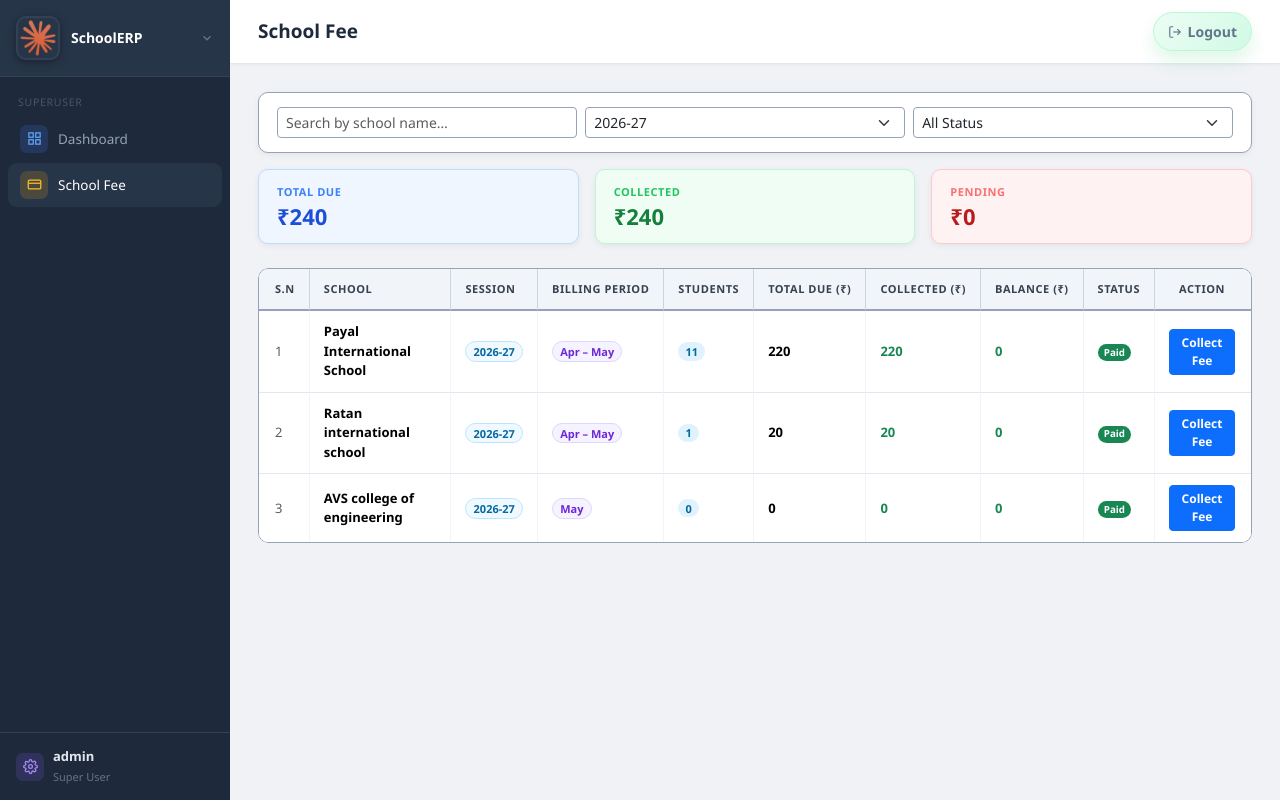
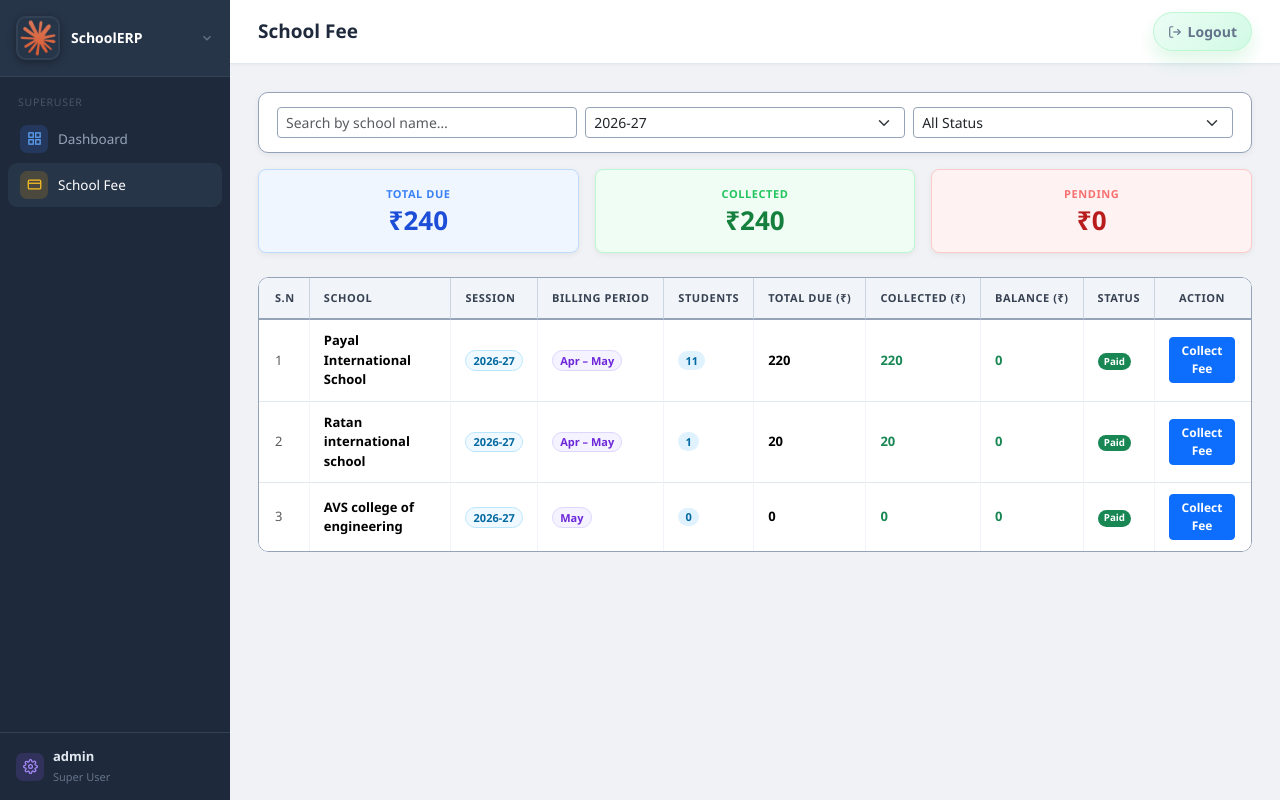
Before and after one commit to satyam0007-git/school_erp, a Django app: page /super/school-fee/ in a window 1280 px wide. Run offline with Django 5.2, Linux system fonts and the light colour scheme; a user stored in the database is signed in; data comes from the database, SQL or seed files in the repository; both versions use the stored data as it was after the commit.

Commit message:
simplify superuser dashboard kpi

```diff
--- a/templates/superuser/school_fee_dashboard.html
+++ b/templates/superuser/school_fee_dashboard.html
@@ -5,27 +5,19 @@
 {% block extra_head %}
 <style>
   .fee-kpi-card {
-    background:#fff;
-    border-radius:10px;
-    padding:14px 18px;
-    border:1.5px solid #94a3b8;
-    box-shadow:0 2px 6px rgba(0,0,0,.06);
     cursor:pointer;
     transition:all 0.3s ease;
+    border-radius:8px;
   }
   .fee-kpi-card:hover {
     transform:translateY(-2px);
-    box-shadow:0 4px 12px rgba(0,0,0,.1);
-    background-color: #1f2937 !important;
-    border-color: #111827 !important;
+    box-shadow:0 4px 12px rgba(0,0,0,.1) !important;
   }
-  .fee-kpi-card:hover .label { color: #f3f4f6 !important; }
-  .fee-kpi-card:hover .value { color: #f9fafb !important; }
   .fee-kpi-card.active {
     transform:scale(1.02);
   }
-  .fee-kpi-card .label { font-size:11px; font-weight:600; color:#94a3b8; text-transform:uppercase; letter-spacing:.05em; }
-  .fee-kpi-card .value { font-size:22px; font-weight:700; line-height:1.2; margin-top:2px; }
+  .fee-kpi-card .kpi-label { font-size:11px; font-weight:600; text-transform:uppercase; letter-spacing:.05em; }
+  .fee-kpi-card .kpi-value { font-size:26px; font-weight:700; line-height:1.2; margin-top:2px; }
 
   .fee-table { border-collapse:separate; border-spacing:0; border:1.5px solid #94a3b8; border-radius:10px; overflow:hidden; width:100%; }
   .fee-table thead th { font-size:11px; font-weight:700; text-transform:uppercase; letter-spacing:.05em; color:#374151; background:#f1f5f9; border-bottom:2px solid #94a3b8; border-right:1px solid #cbd5e1; padding:12px 14px; white-space:nowrap; position:sticky; top:0; z-index:1; }
@@ -64,21 +56,21 @@
 {# ── KPI Cards ─────────────────────────────────────────────────────────── #}
 <div class="row g-3 mb-4">
   <div class="col-6 col-md-4">
-    <div class="fee-kpi-card kpi-monthly" onclick="toggleKPI(this)" data-kpi="monthly" style="background:#eff6ff; border-color:#bfdbfe;">
-      <div class="label" style="color:#3b82f6;">Total Due</div>
-      <div id="kpi-monthly-total" class="value" style="color:#1d4ed8;">₹{{ total_monthly|floatformat:0 }}</div>
+    <div class="card text-center p-3 fee-kpi-card kpi-monthly" onclick="toggleKPI(this)" data-kpi="monthly" style="background:#eff6ff;border:1.5px solid #bfdbfe;box-shadow:0 2px 6px rgba(0,0,0,.06);">
+      <div class="kpi-label" style="color:#3b82f6;">Total Due</div>
+      <div id="kpi-monthly-total" class="kpi-value" style="color:#1d4ed8;">₹{{ total_monthly|floatformat:0 }}</div>
     </div>
   </div>
   <div class="col-6 col-md-4">
-    <div class="fee-kpi-card kpi-collected" onclick="toggleKPI(this)" data-kpi="collected" style="background:#f0fdf4; border-color:#bbf7d0;">
-      <div class="label" style="color:#22c55e;">Collected</div>
-      <div id="kpi-collected" class="value" style="color:#15803d;">₹{{ total_collected|floatformat:0 }}</div>
+    <div class="card text-center p-3 fee-kpi-card kpi-collected" onclick="toggleKPI(this)" data-kpi="collected" style="background:#f0fdf4;border:1.5px solid #bbf7d0;box-shadow:0 2px 6px rgba(0,0,0,.06);">
+      <div class="kpi-label" style="color:#22c55e;">Collected</div>
+      <div id="kpi-collected" class="kpi-value" style="color:#15803d;">₹{{ total_collected|floatformat:0 }}</div>
     </div>
   </div>
   <div class="col-6 col-md-4">
-    <div class="fee-kpi-card kpi-pending" onclick="toggleKPI(this)" data-kpi="pending" style="background:#fef2f2; border-color:#fecaca;">
-      <div class="label" style="color:#f87171;">Pending</div>
-      <div id="kpi-pending" class="value" style="color:#b91c1c;">₹{{ total_pending|floatformat:0 }}</div>
+    <div class="card text-center p-3 fee-kpi-card kpi-pending" onclick="toggleKPI(this)" data-kpi="pending" style="background:#fef2f2;border:1.5px solid #fecaca;box-shadow:0 2px 6px rgba(0,0,0,.06);">
+      <div class="kpi-label" style="color:#f87171;">Pending</div>
+      <div id="kpi-pending" class="kpi-value" style="color:#b91c1c;">₹{{ total_pending|floatformat:0 }}</div>
     </div>
   </div>
 </div>
```
Also changed, not shown: templates/superuser/dashboard.html (+0 -40 lines), db.sqlite3.
